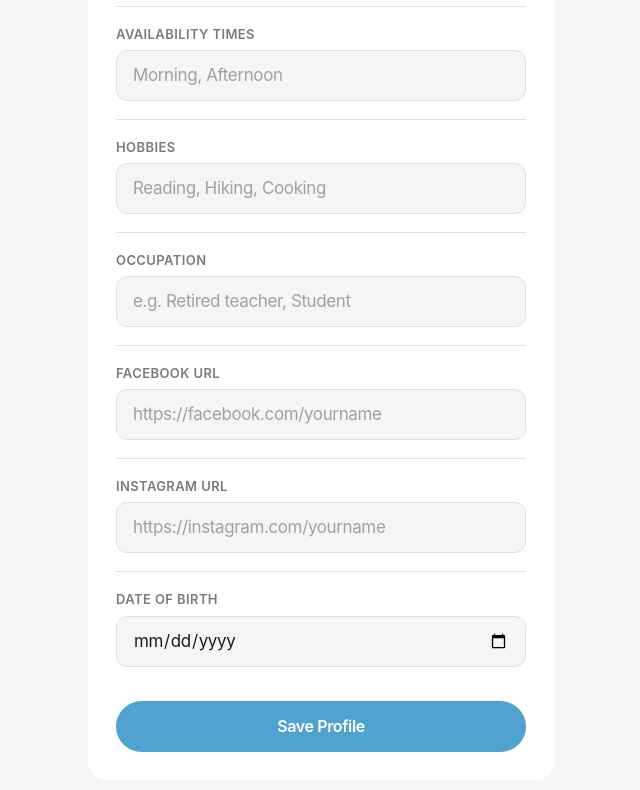
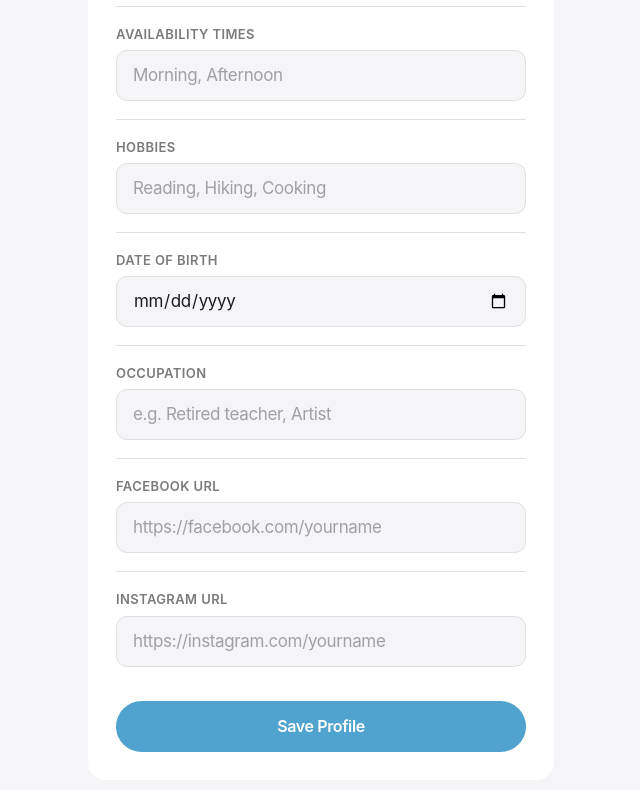
Before and after one commit to Harsha-anbu-g/Towin, a React (Vite) app in the folder frontend/: page /profile in a window 1280 px wide. Shown: the part 1252-2042 px from the top of the page, without its empty margins (76-716 px from the left). Built offline with nearby package versions, Linux system fonts and the light colour scheme; no server answers; sample sign-in values are in the browser's storage.

Commit message:
feat: show occupation, social links, and DOB fields for all roles in profile edit

```diff
--- a/frontend/src/pages/ProfileEdit.jsx
+++ b/frontend/src/pages/ProfileEdit.jsx
@@ -166,6 +166,10 @@ export default function ProfileEdit() {
         await api.put('/profile/elder', {
           name: form.name, age: Number(form.age), bio: form.bio,
           interests: toArr(form.interests), languages: toArr(form.languages), lookingFor: form.lookingFor,
+          facebookUrl: form.facebookUrl || null,
+          instagramUrl: form.instagramUrl || null,
+          occupation: form.occupation || null,
+          dateOfBirth: form.dateOfBirth || null,
         });
       } else {
         await api.put('/profile/helper', {
@@ -372,9 +376,17 @@ export default function ProfileEdit() {
                       <FieldRow label="Hobbies">
                         <input {...f('hobbies')} placeholder="Reading, Hiking, Cooking" style={{ width: '100%', boxSizing: 'border-box' }} />
                       </FieldRow>
+                    </>
+                  )}
+
+                  {/* Shared fields — all roles */}
+                  <Divider />
+                  <FieldRow label="Date of Birth">
+                    <input {...f('dateOfBirth')} type="date" style={{ width: '100%', boxSizing: 'border-box' }} />
+                  </FieldRow>
                   <Divider />
                   <FieldRow label="Occupation">
-                        <input {...f('occupation')} placeholder="e.g. Retired teacher, Student" style={{ width: '100%', boxSizing: 'border-box' }} />
+                    <input {...f('occupation')} placeholder="e.g. Retired teacher, Artist" style={{ width: '100%', boxSizing: 'border-box' }} />
                   </FieldRow>
                   <Divider />
                   <FieldRow label="Facebook URL">
@@ -384,12 +396,6 @@ export default function ProfileEdit() {
                   <FieldRow label="Instagram URL">
                     <input {...f('instagramUrl')} placeholder="https://instagram.com/yourname" style={{ width: '100%', boxSizing: 'border-box' }} />
                   </FieldRow>
-                      <Divider />
-                      <FieldRow label="Date of Birth">
-                        <input {...f('dateOfBirth')} type="date" style={{ width: '100%', boxSizing: 'border-box' }} />
-                      </FieldRow>
-                    </>
-                  )}
 
                   {msg && (
                     <p style={{ fontSize: '14px', color: msg.includes('saved') ? '#3D8AB0' : '#cc0000', fontWeight: 500, marginTop: '8px' }}>
```
Lines whose indentation alone changed are shown as unchanged.
